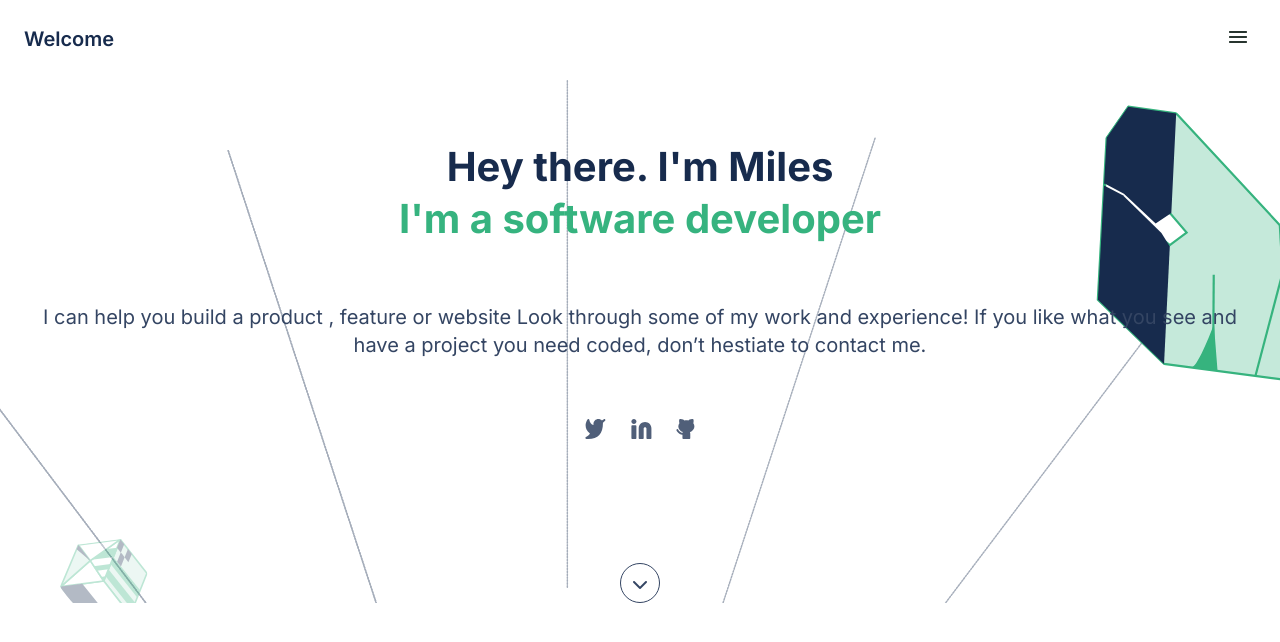
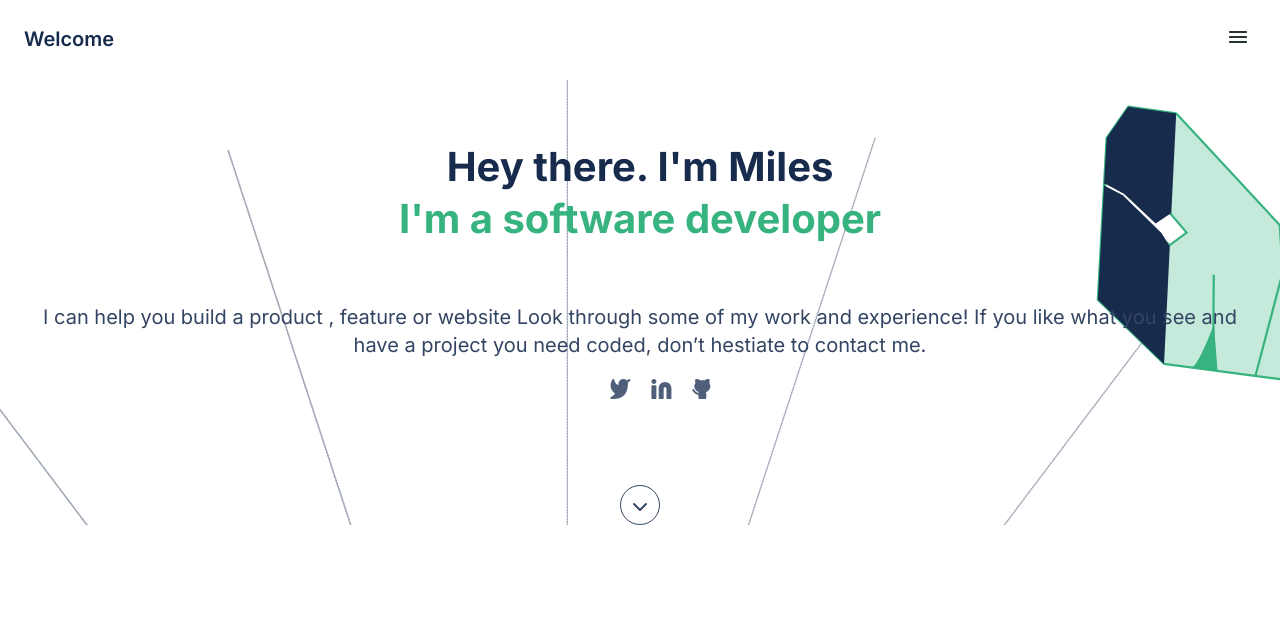
Before and after one commit to Timbar09/My-Portfolio, a plain HTML site: page index.html in a window 1280 px wide. Drawn offline with Linux system fonts and the light colour scheme.

Commit message:
Wrap intro social links in ul element

```diff
--- a/index.html
+++ b/index.html
@@ -39,7 +39,8 @@
             project you need coded, don’t hestiate to contact me.
           </p>
 
-          <div class="intro__social">
+          <ul class="intro__social">
+            <li>
               <a href="https://twitter.com/Milez09" target="_blank">
                 <svg
                   width="21"
@@ -54,6 +55,8 @@
                   />
                 </svg>
               </a>
+            </li>
+            <li>
               <a
                 href="https://www.linkedin.com/in/miles-mosweu09"
                 target="_blank"
@@ -79,6 +82,8 @@
                   />
                 </svg>
               </a>
+            </li>
+            <li>
               <a href="https://github.com/Timbar09" target="_blank">
                 <svg
                   width="19"
@@ -93,7 +98,8 @@
                   />
                 </svg>
               </a>
-          </div>
+            </li>
+          </ul>
 
           <a href="#portfolio" class="intro__down-btn">
             <i class="fa-solid fa-chevron-down"></i>
--- a/style.css
+++ b/style.css
@@ -114,12 +114,11 @@ p {
 }
 
 .intro__social {
-  margin-top: 3.75rem;
-  height: 10vh;
-}
-
-.intro__social a:not(:last-child) {
-  margin-right: 1.25rem;
+  list-style: none;
+  display: flex;
+  justify-content: center;
+  align-items: center;
+  gap: 1.25rem;
 }
 
 .intro__social a svg path {
```
Lines whose indentation alone changed are shown as unchanged.
